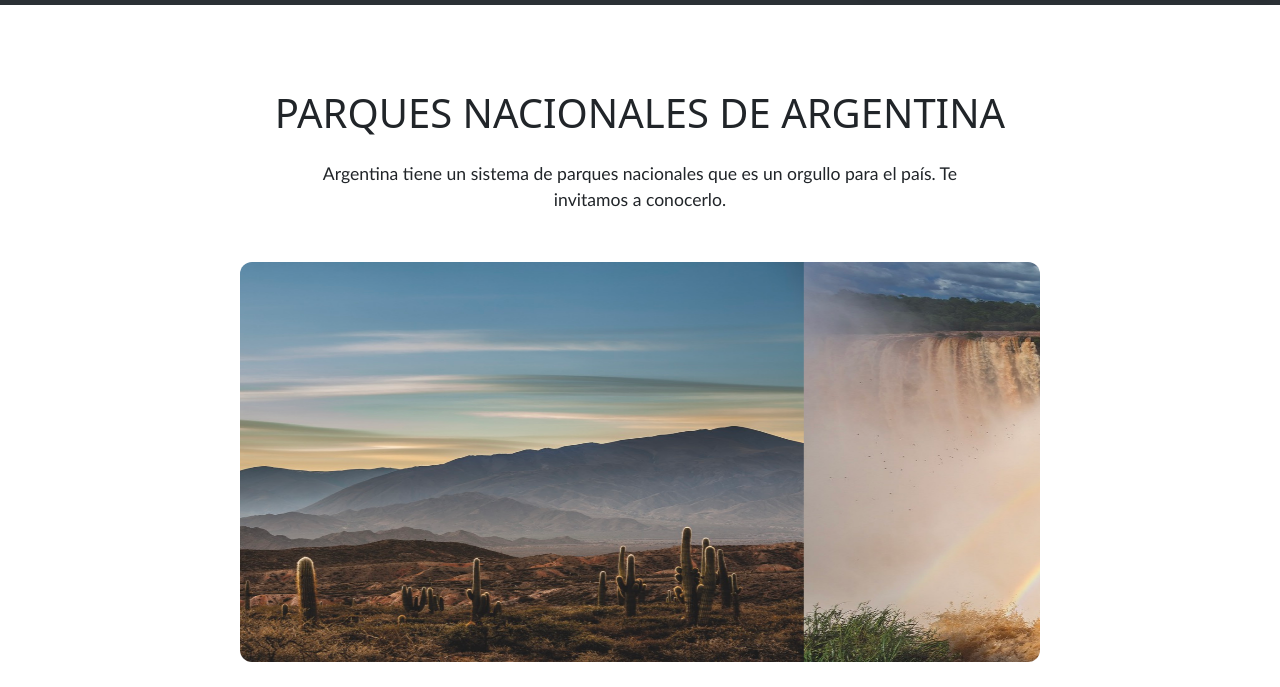
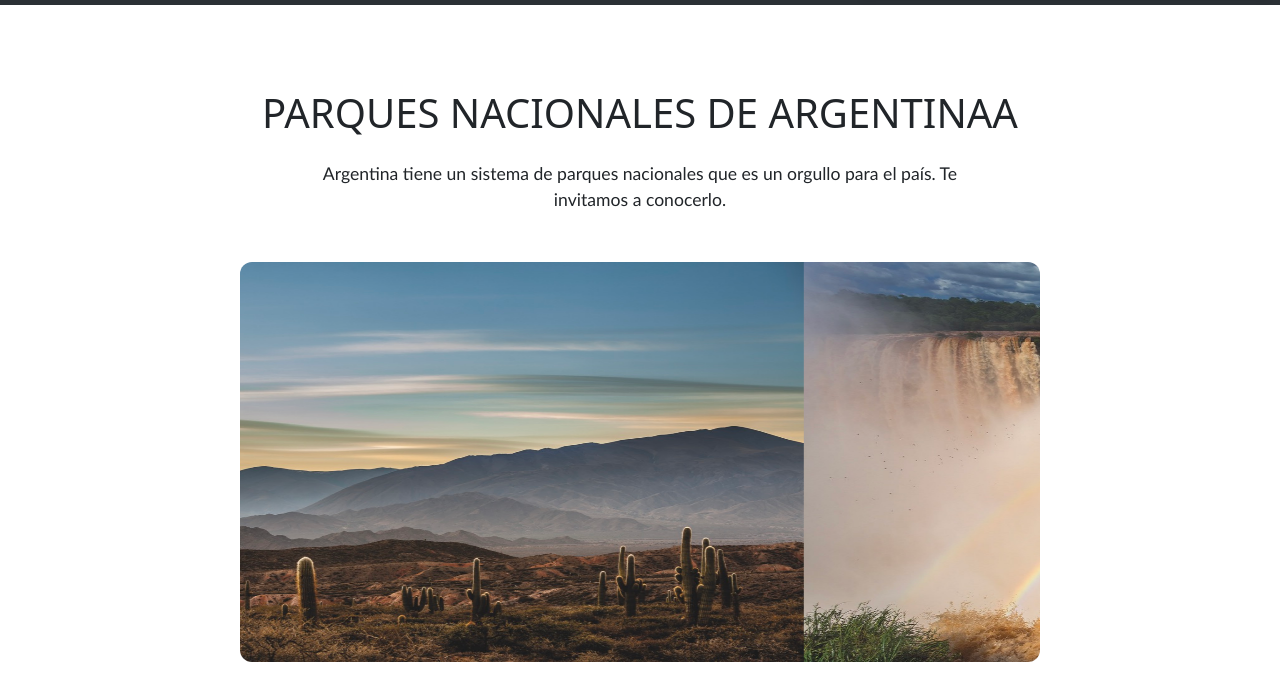
Before and after one commit to Lautarou179/Parques-Nacionales, a plain HTML site: page index.html in a window 1280 px wide. Shown: the part 113-800 px from the top of the page. Drawn offline with nearby package versions, Linux system fonts and the light colour scheme.

Commit message:
primer cambio en index

```diff
--- a/index.html
+++ b/index.html
@@ -51,7 +51,7 @@
     </header>
     <main>
         <section class="center">
-          <h1>PARQUES NACIONALES DE ARGENTINA</h1>
+          <h1>PARQUES NACIONALES DE ARGENTINAA</h1>
           <p id="subtitulo1">
             Argentina tiene un sistema de parques nacionales que es un orgullo para el país. Te invitamos a conocerlo.
           </p>
```
